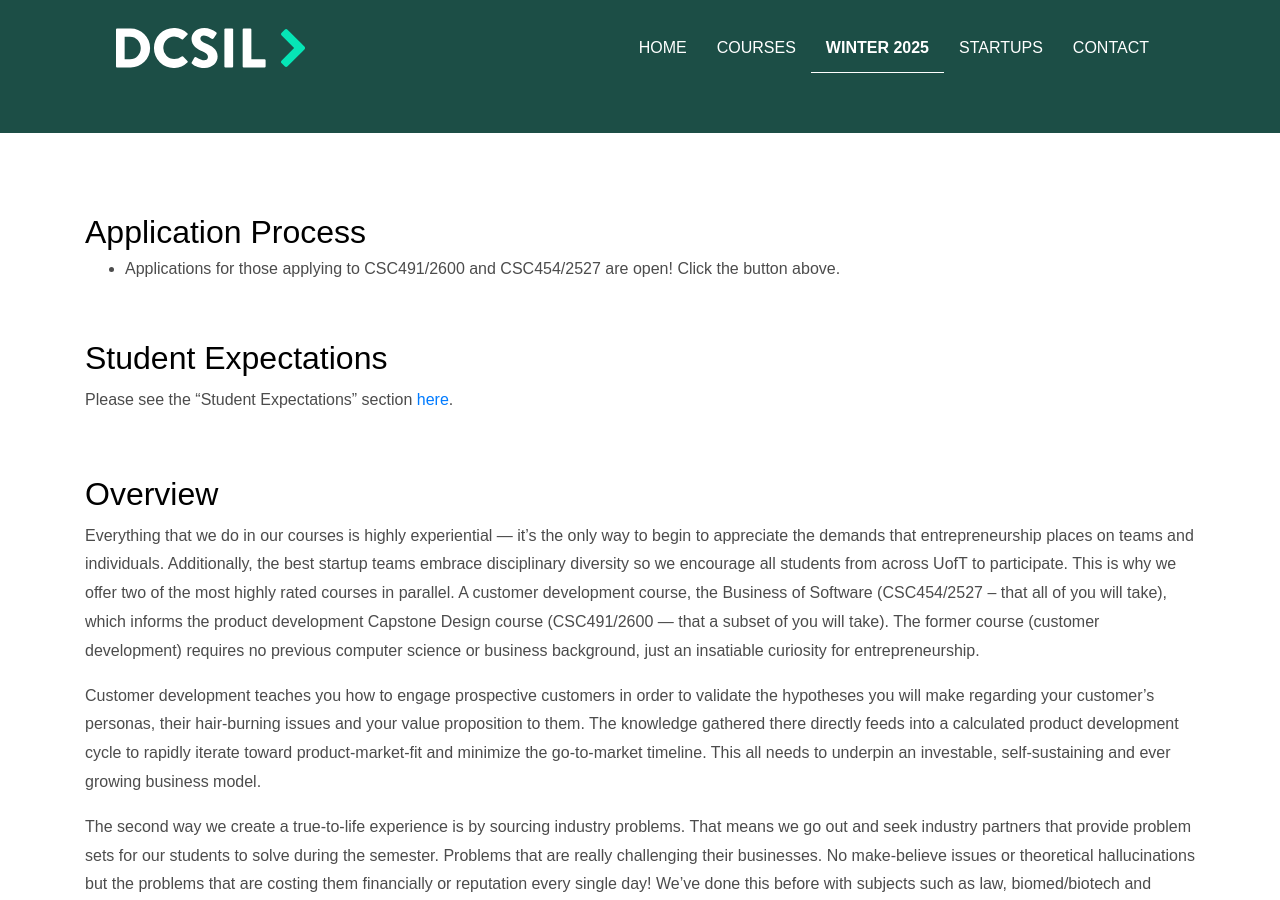
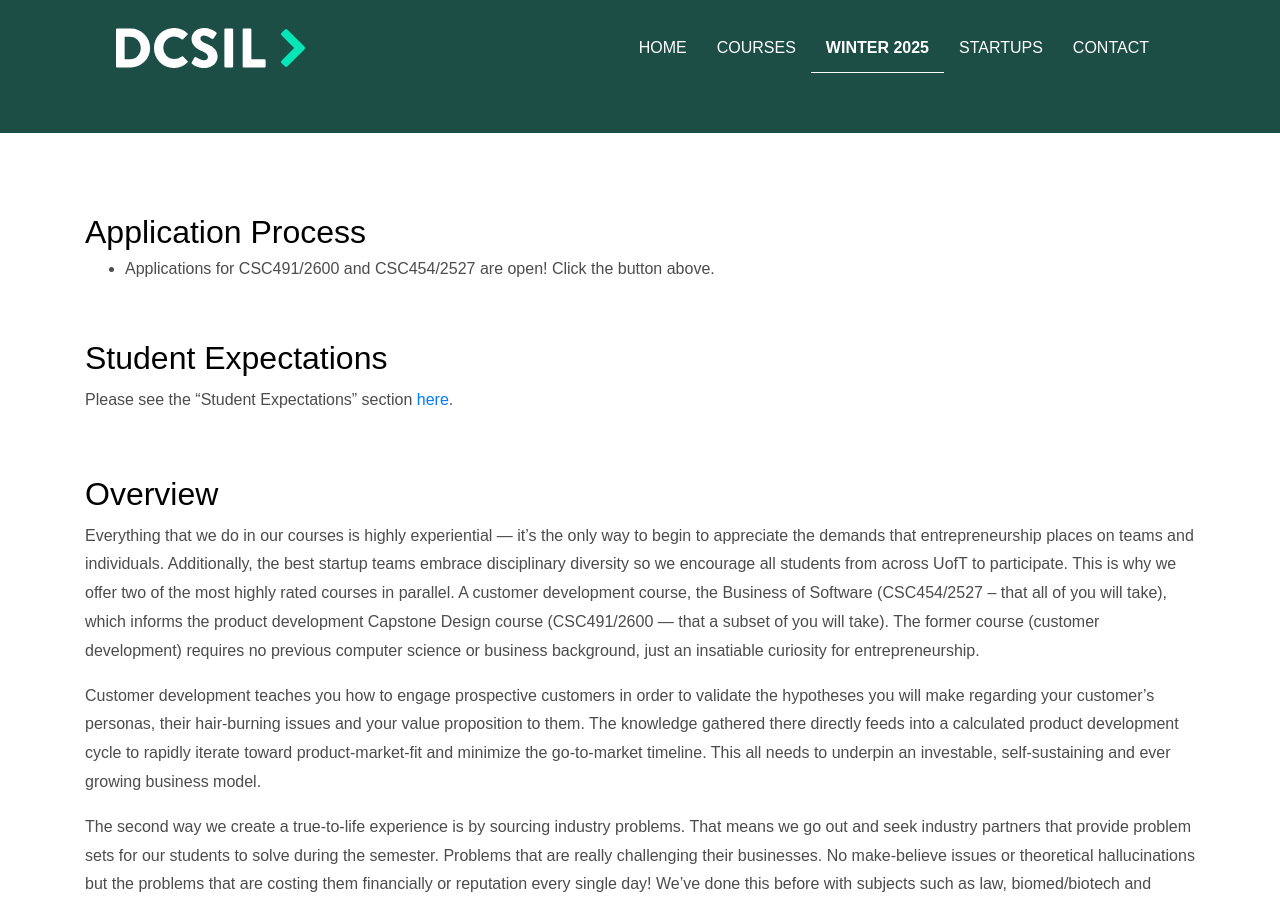
Before and after one commit to dcsil/website, a Jekyll site: the page built from _pages/term/winter-2025.html, in a window 1280 px wide and 900 px high, scrolled down 386 px. Built offline with Jekyll 4.4.1, drawn with Linux system fonts in a browser that asks for light colours.

Commit message:
Opened applications

```diff
--- a/_includes/terms/winter-2025.md
+++ b/_includes/terms/winter-2025.md
@@ -1,6 +1,6 @@
 ## Application Process
 
-- Applications for those applying to CSC491/2600 and CSC454/2527 are open! Click the button above.
+- Applications for CSC491/2600 and CSC454/2527 are open! Click the button above.
 
 <br>
 
```
